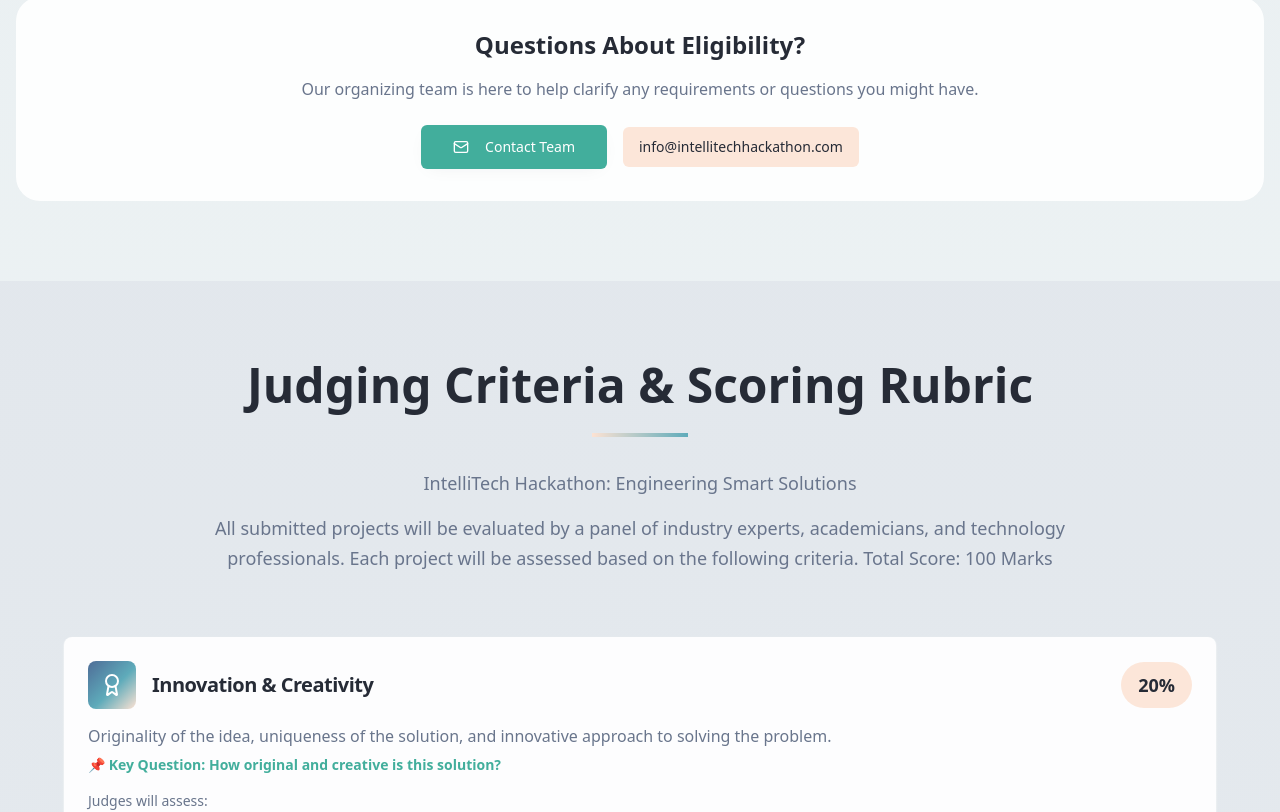
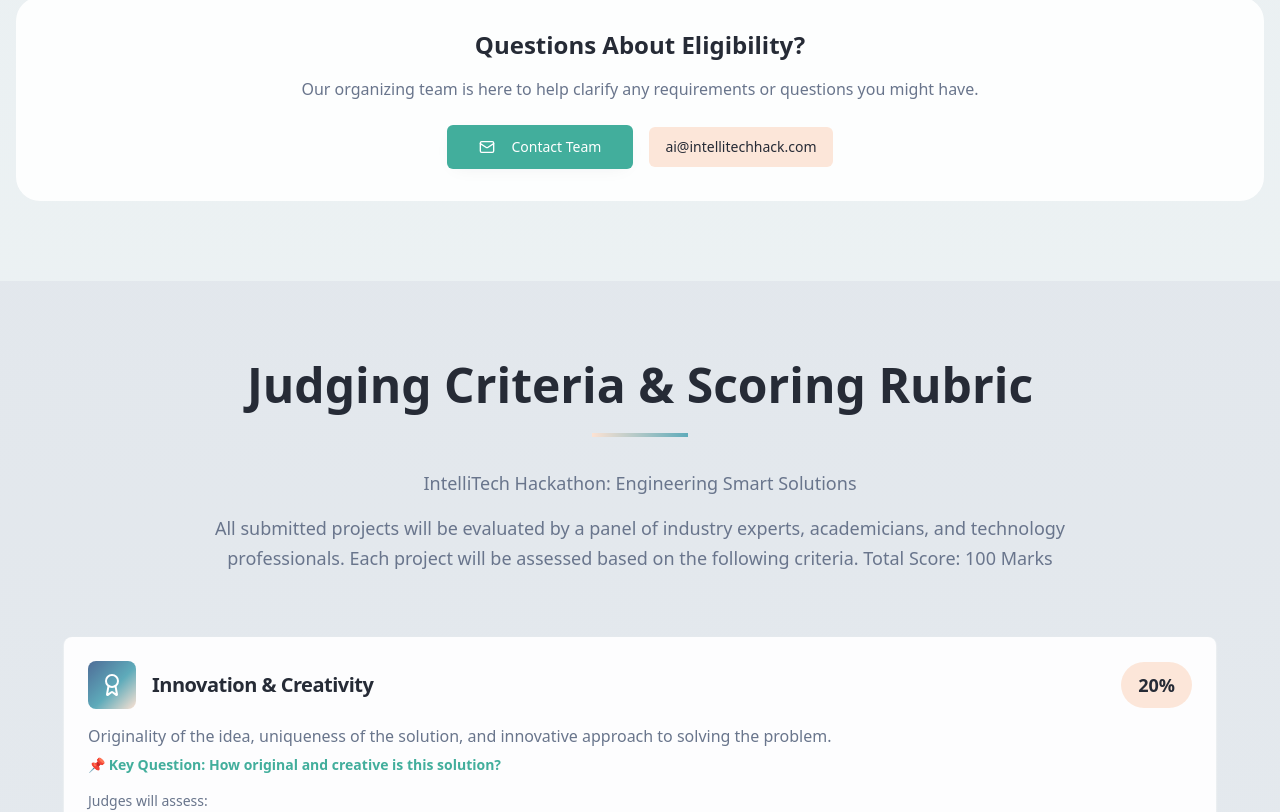
Before and after one commit to techyavii/IntelliTech-Hackathon, a React (Vite) app: page /resources in a window 1280 px wide. Shown: the part 5995-6807 px from the top of the page. Built offline with nearby package versions, Linux system fonts and the light colour scheme.

Commit message:
changed mail

```diff
--- a/src/components/Eligibility.tsx
+++ b/src/components/Eligibility.tsx
@@ -308,9 +308,9 @@ const Eligibility = () => {
               <Mail className="w-5 h-5 mr-2" />
               Contact Team
             </Button>
-            <Link to="mailto:info@intellitechhackathon.com">
+            <Link to="mailto:ai@intellitechhack.com">
               <Button variant="secondary" className="text-sm">
-                info@intellitechhackathon.com
+                ai@intellitechhack.com
               </Button>
             </Link>
           </div>
--- a/src/components/Footer.tsx
+++ b/src/components/Footer.tsx
@@ -28,7 +28,7 @@ const Footer = () => {
     {
       icon: <Mail className="w-4 h-4" />,
       label: "Contact",
-      value: "info@intellitechhackathon.com"
+      value: "ai@intellitechhack.com"
     }
   ];
 
--- a/src/pages/JudgeAppointmentCriteriaPage.tsx
+++ b/src/pages/JudgeAppointmentCriteriaPage.tsx
@@ -174,10 +174,10 @@ const JudgeAppointmentCriteriaPage = () => {
                     <div className="flex items-center justify-center space-x-2">
                       <Mail className="w-5 h-5" />
                       <a
-                        href="mailto:info@intellitechhackathon.com"
+                        href="mailto:ai@intellitechhack.com"
                         className="text-lg hover:underline"
                       >
-                        info@intellitechhackathon.com
+                        ai@intellitechhack.com
                       </a>
                     </div>
                   </div>
```
